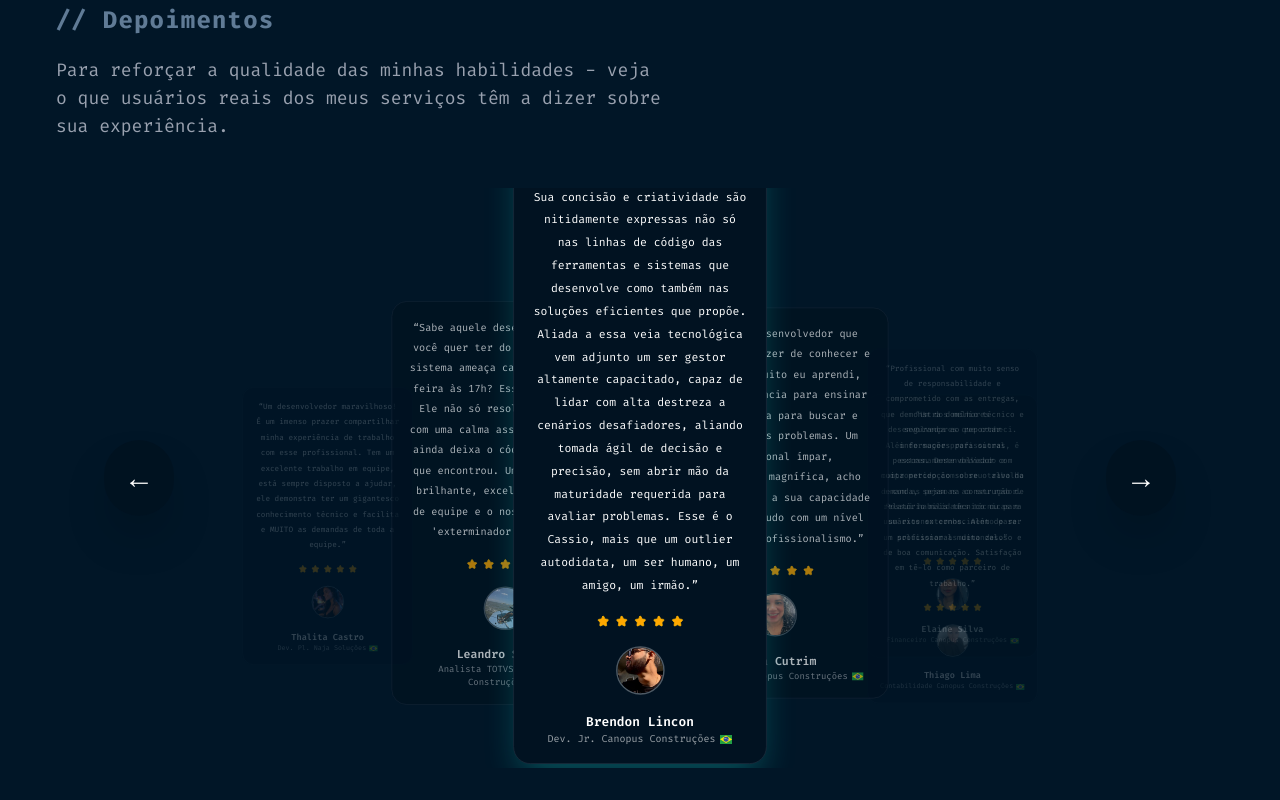
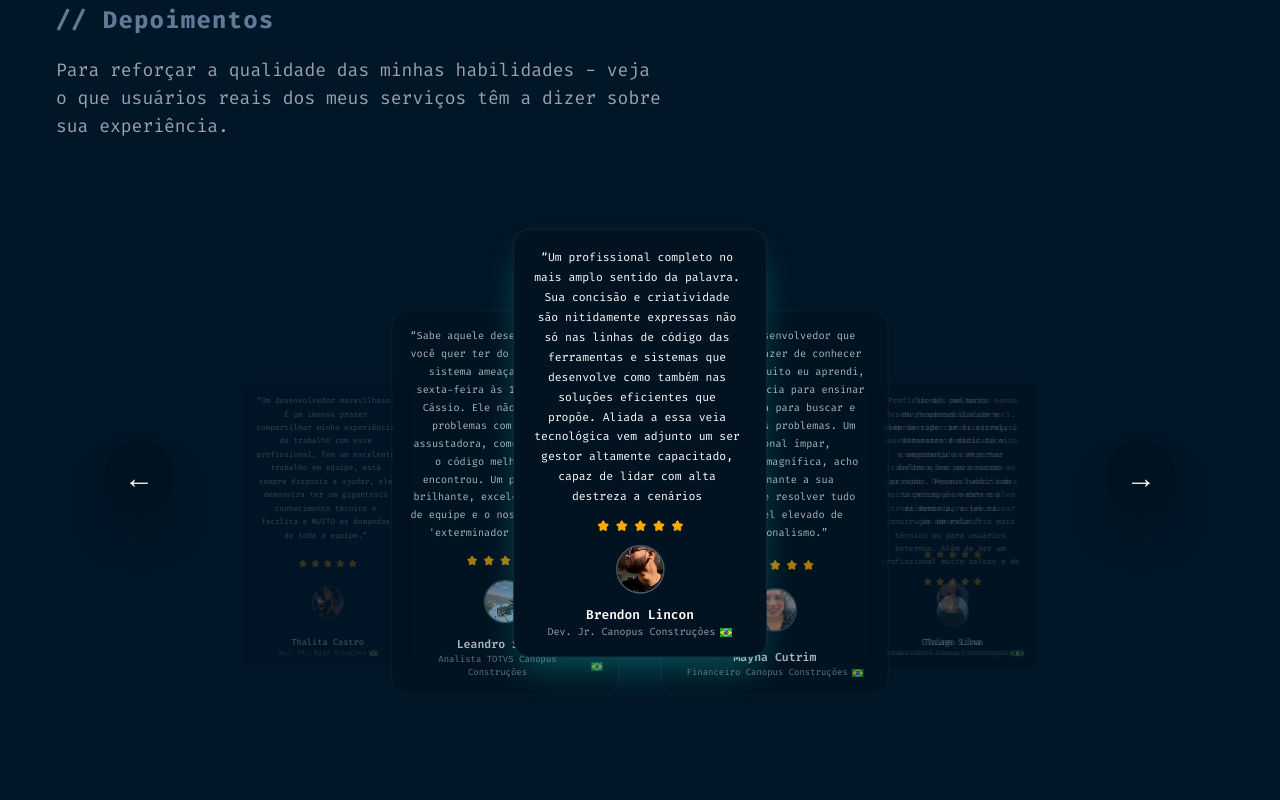
Before and after one commit to CassioBrenno/portifolio.cassiobrenno, a Next.js app: page / in a window 1280 px wide. Shown: the part 2560-3360 px from the top of the page. Built offline with nearby package versions, Linux system fonts and the light colour scheme; no server answers.

Commit message:
Update TestimonialCard.tsx

```diff
--- a/src/components/Testimonials/TestimonialCard.tsx
+++ b/src/components/Testimonials/TestimonialCard.tsx
@@ -15,17 +15,21 @@ const TestimonialCard: FC<TestimonialCardProps> = ({
 }) => {
   return (
     <div
-      className={`bg-secondary border-border flex flex-col items-center justify-between gap-6 rounded-3xl border p-6 text-center transition-all duration-500 ${
+      className={`bg-secondary border-border flex h-[600px] flex-col items-center justify-between gap-4 rounded-3xl border p-6 text-center transition-all duration-500 ${
         isActive
           ? 'shadow-2xl shadow-accent/30 scale-[1.02] border-accent/50'
           : 'opacity-90'
       }`}
     >
-      <p className="text-neutral leading-8 before:content-['“'] after:content-['”'] text-[15px] md:text-base">
-        {feedback}
-      </p>
 
-      <div className="flex items-center justify-center gap-1.5">
+      <div
+        className="text-neutral leading-7 text-[15px] md:text-base w-full overflow-y-auto pr-2 touch-pan-y overscroll-contain"
+        style={{ WebkitOverflowScrolling: 'touch' }}
+      >
+        <p className="before:content-['“'] after:content-['”']">{feedback}</p>
+      </div>
+
+      <div className="flex items-center justify-center gap-1.5 shrink-0">
         {Array.from({ length: 5 }, (_, idx) => (
           <StarIcon
             key={idx}
@@ -37,7 +41,7 @@ const TestimonialCard: FC<TestimonialCardProps> = ({
       </div>
 
       <div
-        className="mx-auto h-[68px] w-[68px] overflow-hidden rounded-full border-2 border-neutral/30 select-none"
+        className="mx-auto h-[68px] w-[68px] shrink-0 overflow-hidden rounded-full border-2 border-neutral/30 select-none"
         onContextMenu={(e) => e.preventDefault()}
       >
         <Image
@@ -50,7 +54,7 @@ const TestimonialCard: FC<TestimonialCardProps> = ({
         />
       </div>
 
-      <div className="flex flex-col items-center">
+      <div className="flex flex-col items-center shrink-0">
         <p className="text-neutral text-lg font-semibold">{name}</p>
 
         <p className="text-neutral/60 text-sm flex items-center justify-center gap-1.5">
```
